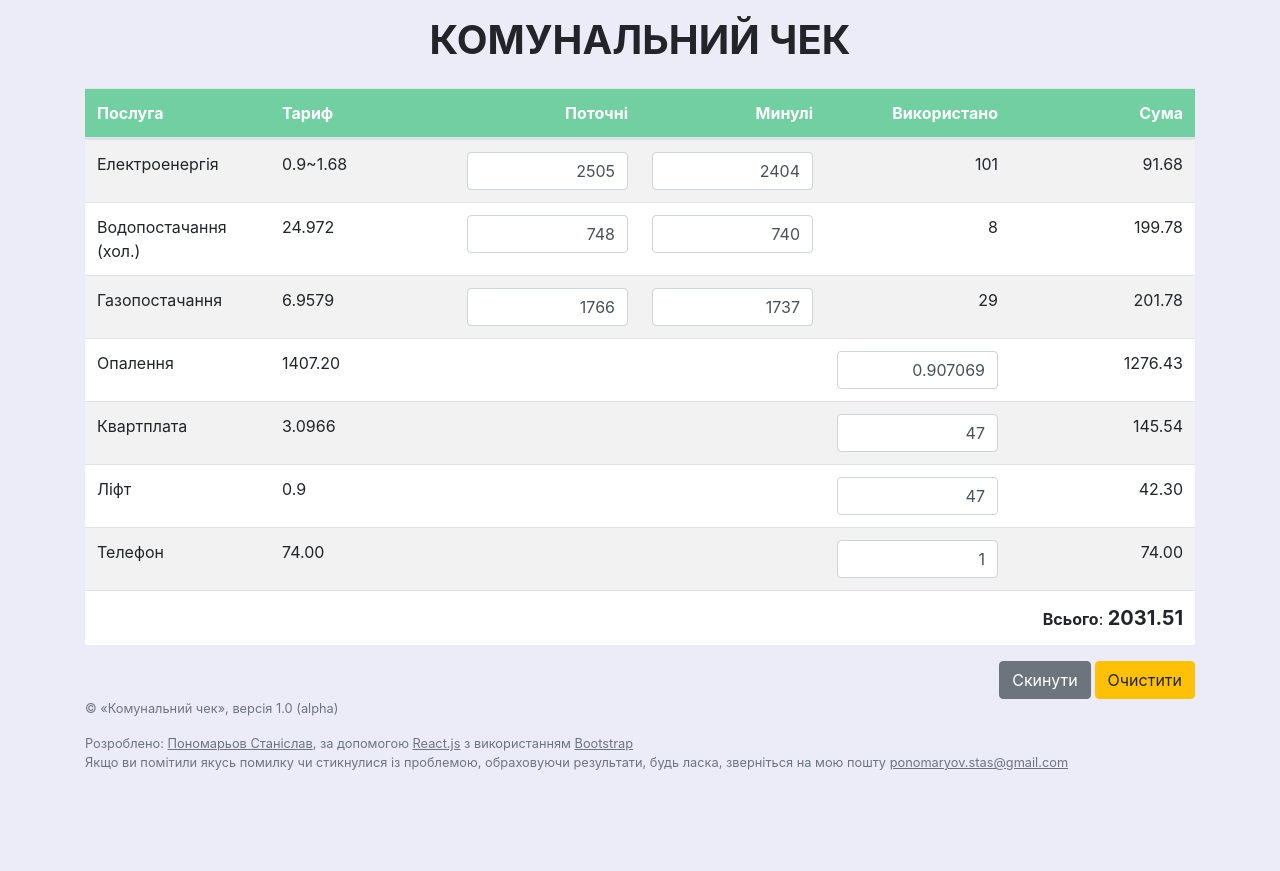
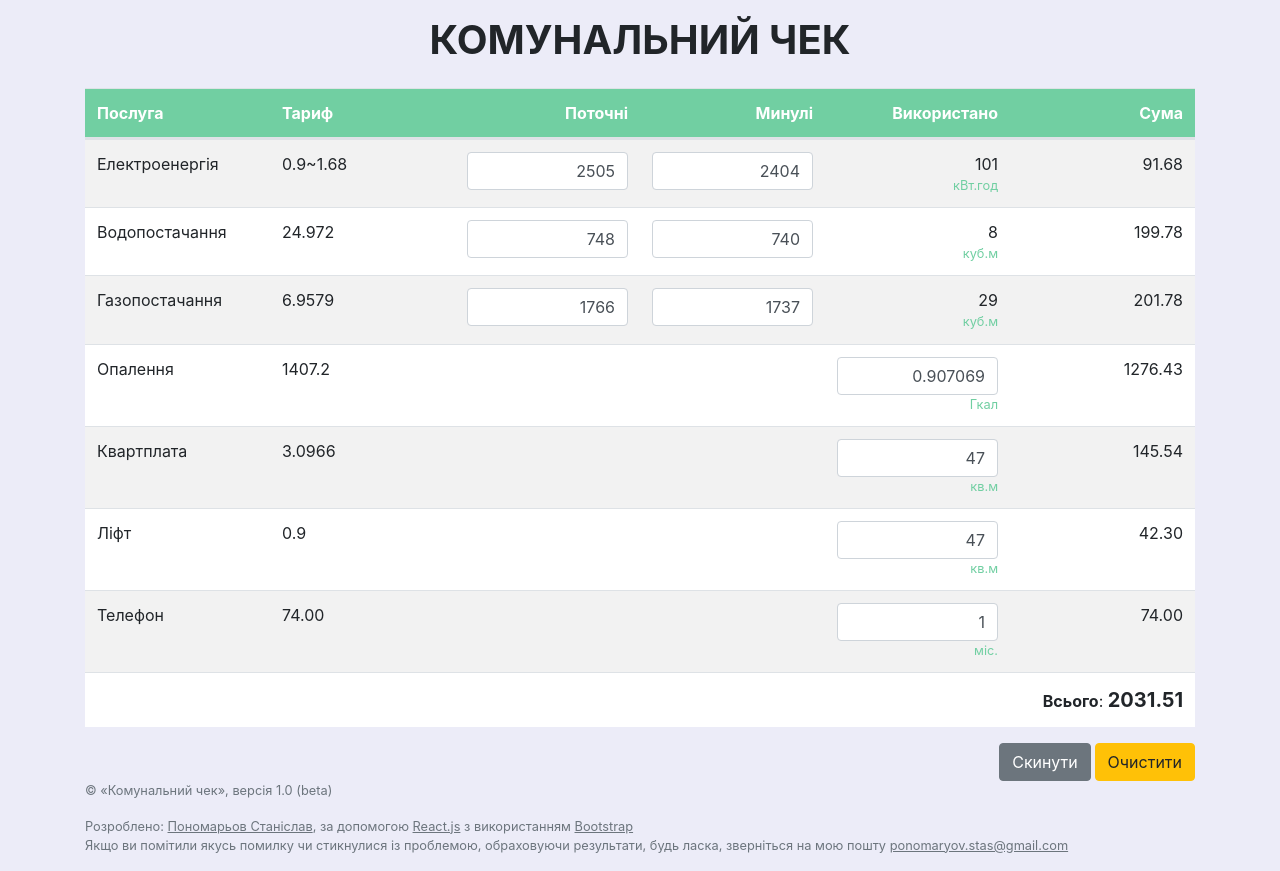
Before and after one commit to 1cbitrixalexdev/utilities, a React (Create React App) app: page / in a window 1280 px wide. Before the commit the page ends 800 px from the top, so only its background shows below. Built offline with nearby package versions, Linux system fonts and the light colour scheme.

Commit message:
- додано одиниці вимірювання для колонки "Використано" та стилі для них

```diff
--- a/src/components/App.js
+++ b/src/components/App.js
@@ -45,7 +45,7 @@ class App extends Component {
                 </div>
                 */}
                 <div id="footer" className="text-muted small">
-                    <p>&copy; &laquo;Комунальний чек&raquo;, версія 1.0 (alpha)</p>
+                    <p>&copy; &laquo;Комунальний чек&raquo;, версія 1.0 (beta)</p>
                     <p>Розроблено: <a href="https://www.alex.kr.ua/dev/">Пономарьов Станіслав</a>, за допомогою <a href="https://reactjs.org" target="_blank" rel="noopener noreferrer">React.js</a> з використанням <a href="https://getbootstrap.com/" target="_blank" rel="noopener noreferrer">Bootstrap</a><br />Якщо ви помітили якусь помилку чи стикнулися із проблемою, обраховуючи результати, будь ласка, зверніться на мою пошту <a href="mailto:ponomaryov.stas@gmail.com" rel="noopener noreferrer">ponomaryov.stas@gmail.com</a></p>
                 </div>
             </div>
--- a/src/components/Table/Row/index.js
+++ b/src/components/Table/Row/index.js
@@ -38,7 +38,7 @@ export default class Row extends Component {
                 <td className="col-2" title="Клікніть для редагування">{row.price %1 === 0 ? row.price.toFixed(2) : row.price}</td>
                 <td className="col-2">{cellCurrent}</td>
                 <td className="col-2">{cellPrevious}</td>
-                <td className="col-2">{cellUsed}</td>
+                <td className="col-2">{cellUsed}<small>{row.units}</small></td>
                 <td className="col-2">{tableData.rowTotal()}</td>
             </tr>
         )
--- a/src/components/Table/Row/styles.css
+++ b/src/components/Table/Row/styles.css
@@ -4,3 +4,7 @@ td:nth-child(n+3){
 td:nth-child(2) {
     cursor: pointer
 }
+td small {
+    color: #71CFA2;
+    display: block
+}
--- a/src/tableData.js
+++ b/src/tableData.js
@@ -4,6 +4,7 @@
 export default [
     {   id: "electricity",
         service: "Електроенергія",
+        units: "кВт.год",
         price: "0.9~1.68",
         current: 2505,
         previous: 2404,
@@ -23,8 +24,9 @@ export default [
     },
     {
         id: "water",
-        service: "Водопостачання (хол.)",
-        price: "24.972",
+        service: "Водопостачання",
+        units: "куб.м",
+        price: 24.972,
         current: 748,
         previous: 740,
         used() {
@@ -37,7 +39,8 @@ export default [
     {
         id: "gas",
         service: "Газопостачання",
-        price: "6.9579",
+        units: "куб.м",
+        price: 6.9579,
         current: 1766,
         previous: 1737,
         used() {
@@ -50,7 +53,8 @@ export default [
     {
         id: "heating",
         service: "Опалення",
-        price: "1407.20",
+        units: "Гкал",
+        price: 1407.20,
         current: "",
         previous: "",
         used: 0.907069,
@@ -62,6 +66,7 @@ export default [
         id: "rent",
         service: "Квартплата",
         price: "3.0966",
+        units: "кв.м",
         current: "",
         previous: "",
         used: 47,
@@ -72,6 +77,7 @@ export default [
     {
         id: "elevator",
         service: "Ліфт",
+        units: "кв.м",
         price: 0.90,
         current: "",
         previous: "",
@@ -83,6 +89,7 @@ export default [
     {
         id: "phone",
         service: "Телефон",
+        units: "міс.",
         price: 74.00,
         current: "",
         previous: "",
```
